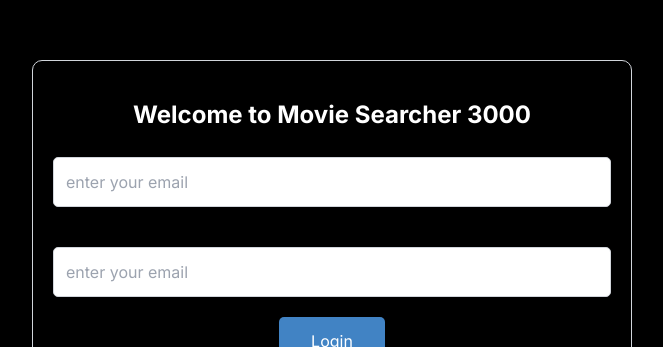
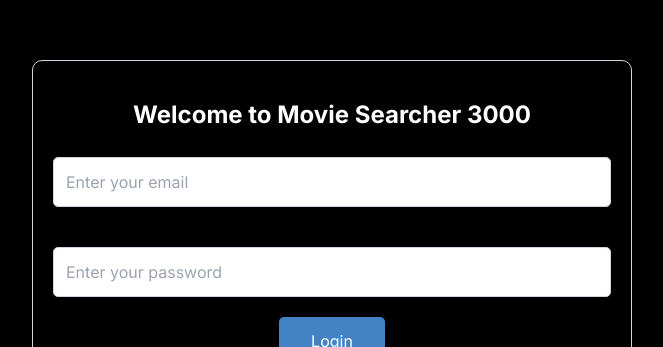
Before and after one commit to kpatel115/AMC-Alternative, a Next.js app in the folder amc-alternative/: page /login in a window 1280 px wide. Shown: the part 124-471 px from the top of the page, without its empty margins (308-971 px from the left). Built offline with nearby package versions, Linux system fonts and the light colour scheme; no server answers.

Commit message:
fixed input placeholder

```diff
--- a/amc-alternative/src/components/login.tsx
+++ b/amc-alternative/src/components/login.tsx
@@ -137,7 +137,7 @@ function Login() {
             <label className=""> Email</label>
             <input
               type="email"
-              placeholder="enter your email"
+              placeholder="Enter your email"
               className="border border-gray-300 shadow-md w-full p-3 rounded-[5px]  text-black"
               value={email}
               onChange={(e) => setEmail(e.target.value)}
@@ -148,7 +148,7 @@ function Login() {
             <label className=""> Password</label>
             <input
               type="password"
-              placeholder="enter your email"
+              placeholder="Enter your password"
               className="border border-gray-300 shadow-md w-full p-3 rounded-[5px] text-black"
               value={password}
               onChange={(e) => setPassword(e.target.value)}
```
